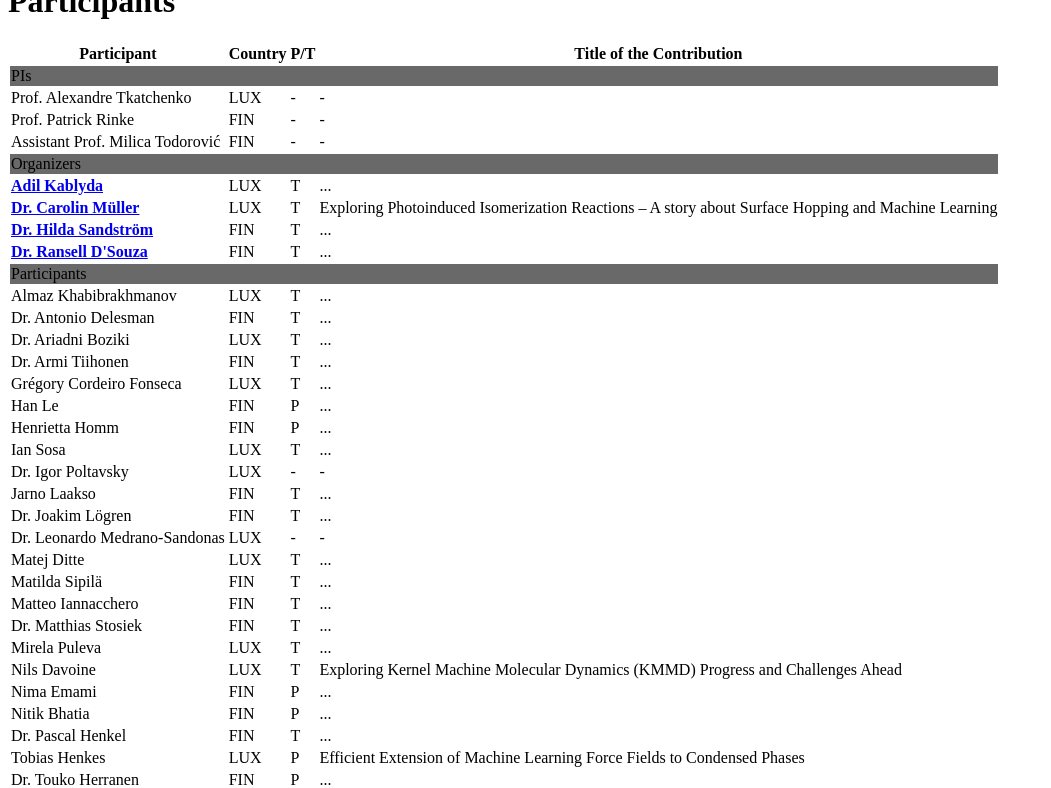
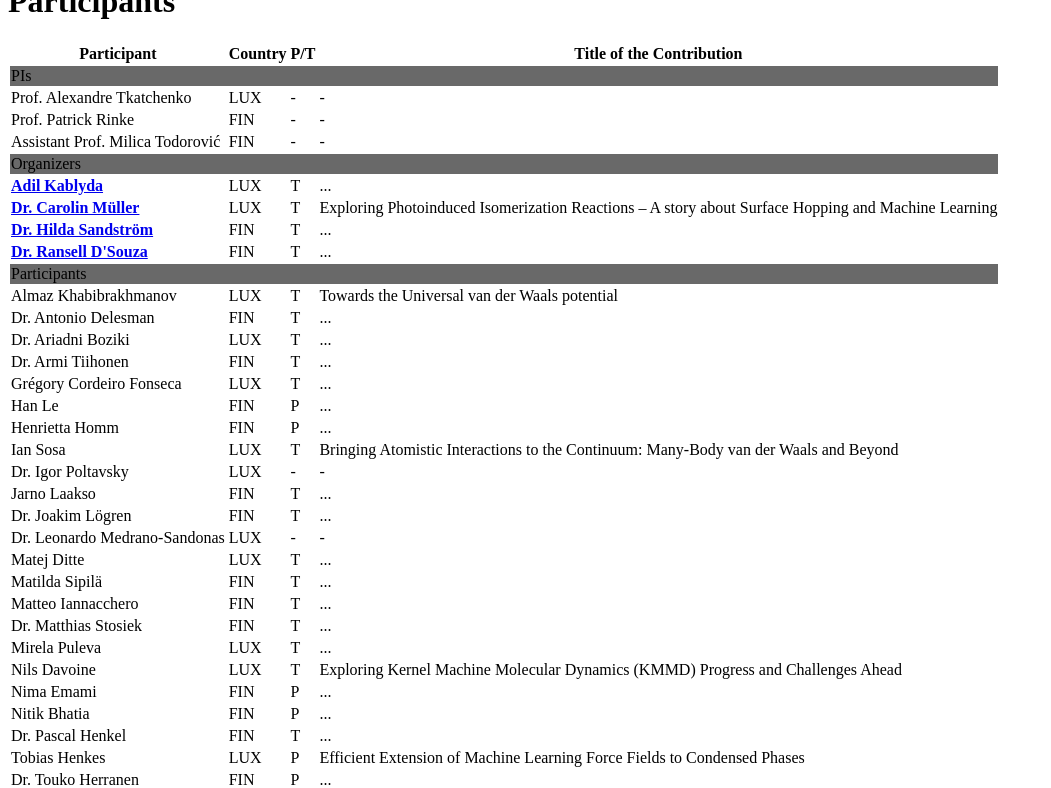
Before and after one commit to ESTML/ESTML.github.io, a Jekyll site: the page built from schedule.html, in a window 1280 px wide and 900 px high, scrolled down 990 px, cut to the strip 0-788 px from the top of the window. Shown: the whole strip, without its empty margins (0-1051 px from the left). Built offline with Jekyll 4.4.1, drawn with Linux system fonts in a browser that asks for light colours; nearby versions of some CDN libraries.

Commit message:
Update schedule.html

```diff
--- a/schedule.html
+++ b/schedule.html
@@ -204,7 +204,7 @@ title: Schedule and Participants
   <td> Almaz Khabibrakhmanov </td>
   <td> LUX </td>
   <td> T </td>
-  <td> ... </td>
+  <td> Towards the Universal van der Waals potential </td>
 </tr>
 <tr>
   <td> Dr. Antonio Delesman </td>
@@ -246,7 +246,7 @@ title: Schedule and Participants
   <td> Ian Sosa </td>
   <td> LUX </td>
   <td> T </td>
-  <td> ... </td>
+  <td> Bringing Atomistic Interactions to the Continuum: Many-Body van der Waals and Beyond </td>
 </tr>
 <tr>
   <td> Dr. Igor Poltavsky </td>
```
